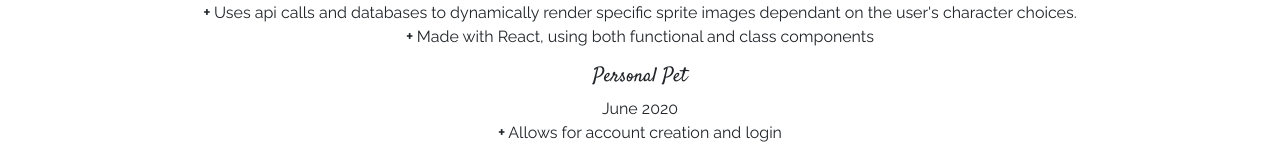
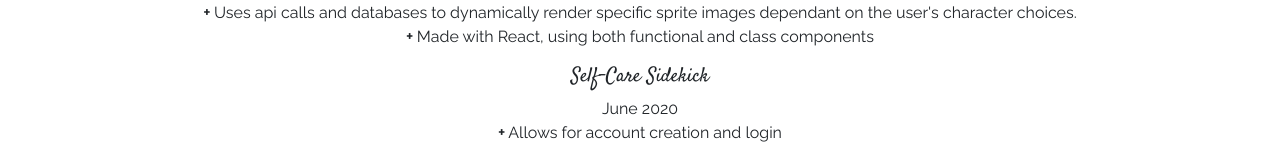
Before and after one commit to tiiedye/React-Portfolio, a React (Create React App) app: page /resume in a window 1280 px wide. Shown: the part 802-950 px from the top of the page. Built offline with nearby package versions, Linux system fonts and the light colour scheme; the HTML template or start-up script is replaced by a standard one.

Commit message:
spelling correction

```diff
--- a/src/pages/Resume.js
+++ b/src/pages/Resume.js
@@ -59,7 +59,7 @@
                         <b>+</b> Made with React, using both functional and class components
                     </p>
 
-                    <h5>Personal Pet</h5>
+                    <h5>Self-Care Sidekick</h5>
                     June 2020
                     <p>
                         <b>+</b> Allows for account creation and login
```
